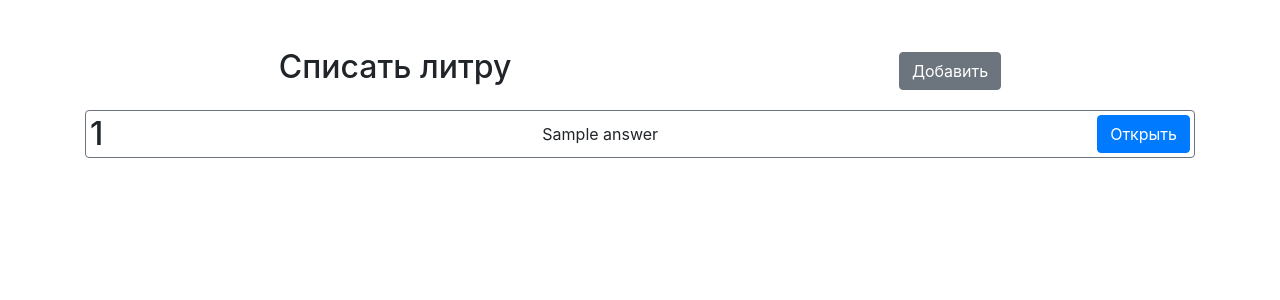
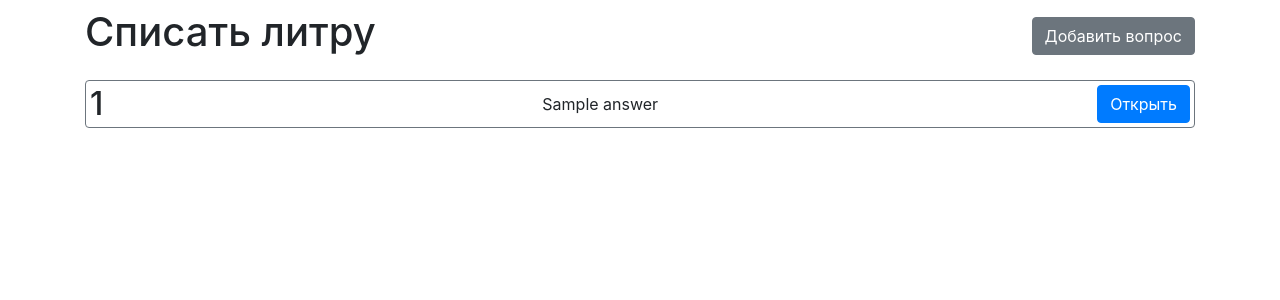
Before and after one commit to AquaUseful/spisi_site, a Python web app: template app/templates/index.html in a window 1280 px wide. Shown: the top 300 px of the page. Run offline with Jinja, Linux system fonts and the light colour scheme; the template is opened without the code that fills it: most values are stand-ins (such as "Sample title", 1, 10 or a date in 2020); some libraries are stand-ins or nearby versions.

Commit message:
Some more ui

```diff
--- a/app/templates/index.html
+++ b/app/templates/index.html
@@ -1,18 +1,18 @@
 {% extends "base.html" %}
 {% block content %}
-<div class="my-5">
-    <div class="d-flex justify-content-around align-items-center mb-3">
-        <h2>
+<div class="my-2">
+    <div class="d-flex justify-content-between align-items-center mb-3">
+        <h1>
             Списать литру
-        </h2>
-        <a href="/login" role="button" class="btn btn-secondary">Добавить</a>
+        </h1>
+        <a href="/login" role="button" class="btn btn-secondary">Добавить вопрос</a>
     </div>
     <div class="d-flex flex-column justify-content-center">
         {% for answer in answers %}
-        <div class="d-flex justify-content-between align-items-center border border-secondary rounded mb-1 px-1">
+        <div class="d-flex justify-content-between align-items-center border border-secondary rounded mb-1 p-1">
             <h2 class="my-0">{{answer["number"]}}</span></h2>
             <p class="mx-2 my-0">{{answer["question"]}}</p>
-            <a href="/answer/{{answer['number']}}" role="button" class="btn btn-primary my-1">Открыть</a>
+            <a href="/answer/{{answer['number']}}" role="button" class="btn btn-primary">Открыть</a>
         </div>
         {% endfor %}
     </div>
```
Also changed, not shown: app/templates/answer.html (+8 -4 lines).
